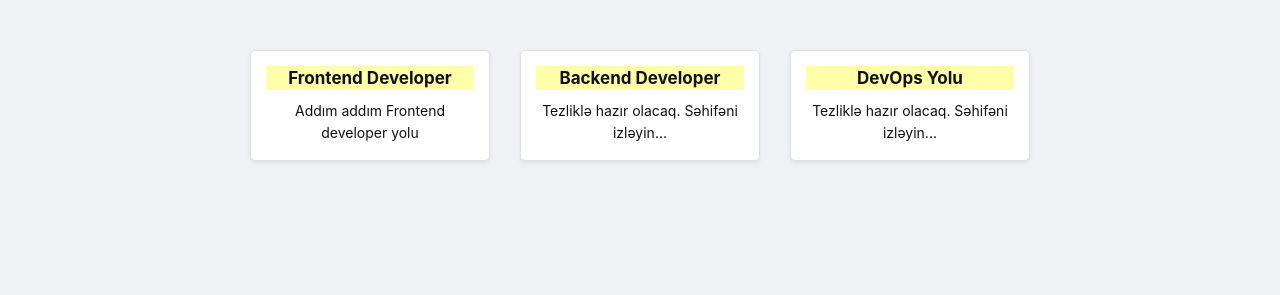
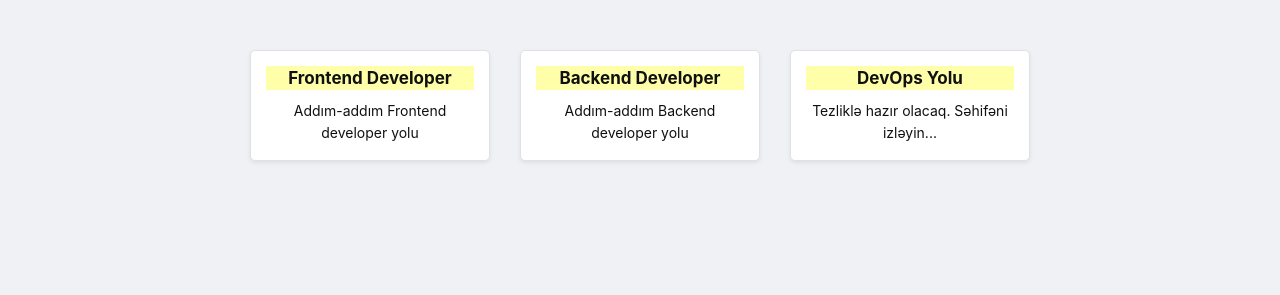
Before and after one commit to Maharramoff/yol, a Jekyll site: the page built from index.html, in a window 1280 px wide. Shown: the part 265-560 px from the top of the page. Built offline with Jekyll 4.4.1, drawn with Linux system fonts in a browser that asks for light colours.

Commit message:
update post descs

```diff
--- a/blog/_posts/2019-05-02-backend-developer.md
+++ b/blog/_posts/2019-05-02-backend-developer.md
@@ -1,6 +1,6 @@
 ---
 title: "Backend Developer"
-excerpt: "Tezliklə hazır olacaq. Səhifəni izləyin..."
+excerpt: "Addım-addım Backend developer yolu"
 permalink: ./backend
 featured: true
 layout: roadmap
```
Also changed, not shown: blog/_posts/2019-05-03-frontend-developer.md (+2 -2 lines).
